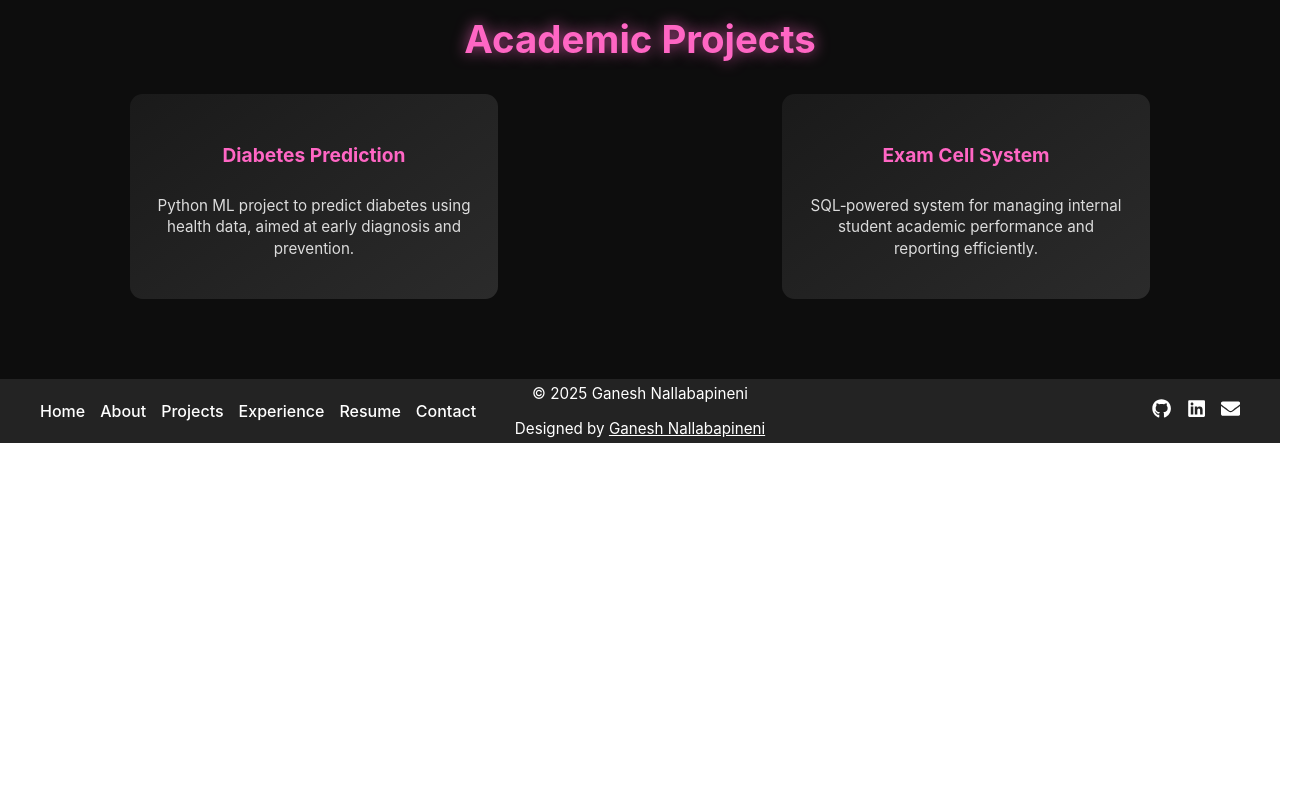
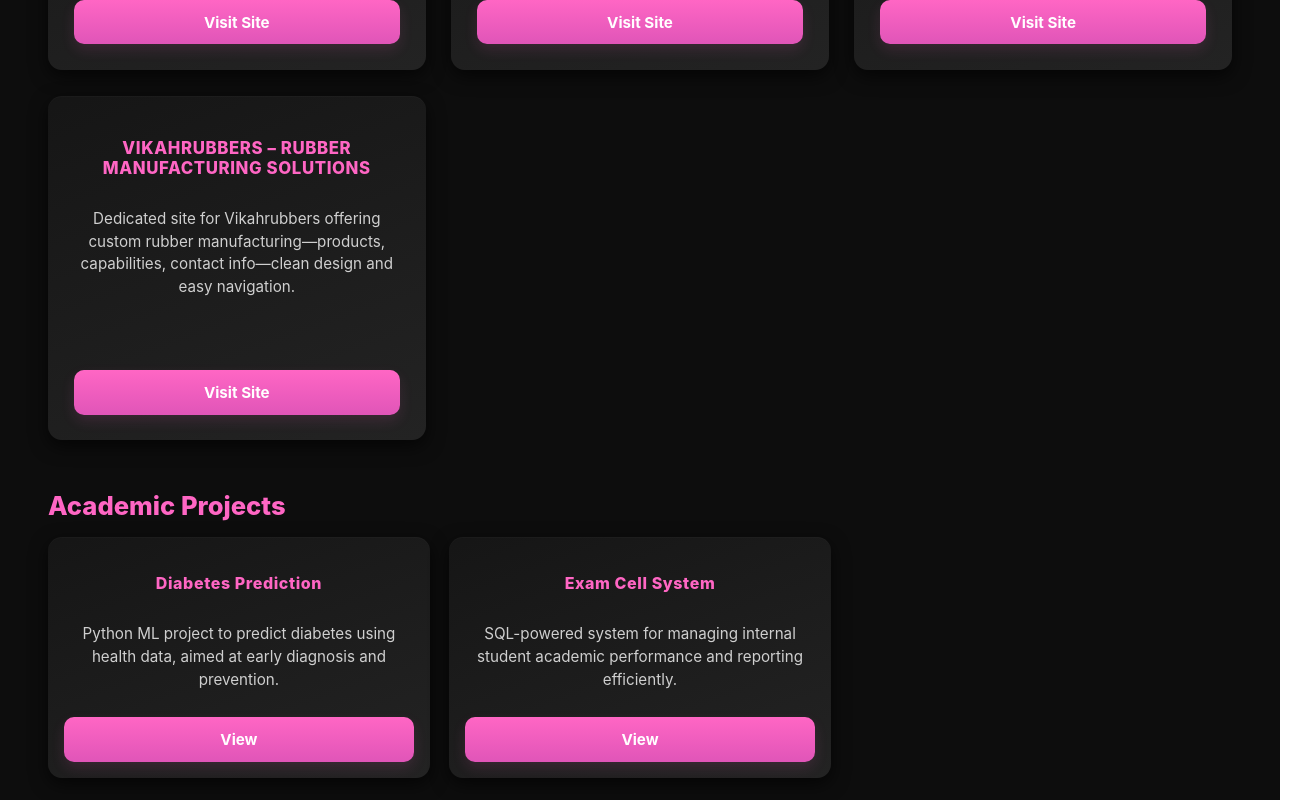
Before and after one commit to GannuNb/Portfolio, a React (Create React App) app: page /projects in a window 1280 px wide. Shown: the part 900-1700 px from the top of the page, 1304 px wide, since content can reach past the window. Before the commit the page ends 1353 px from the top, so only its background shows below. Built offline with nearby package versions, Linux system fonts and the light colour scheme.

Commit message:
projects

```diff
--- a/src/Projects.css
+++ b/src/Projects.css
@@ -1,122 +1,222 @@
-.projects-section {
-  background-color: #0d0d0d;
-  color: #e6e6e6;
-  padding: 3rem 0 5rem;
-  min-height: 100vh;
+:root {
+  --bg: #0d0d0d;
+  --card-a: rgba(22, 22, 22, 0.96);
+  --card-b: rgba(36, 36, 36, 0.96);
+  --accent: #ff66c4;
+  --accent-2: #e055b8;
+  --muted: #cfcfcf;
 }
 
-.heading-glow {
-  color: #ff66c4;
-  font-weight: bold;
-  font-size: 2.4rem;
-  text-align: center;
-  text-shadow: 0 0 15px rgba(255, 102, 196, 0.7);
-  margin-bottom: 2rem;
+/* SECTION */
+.projects-section {
+  background-color: var(--bg);
+  color: #e6e6e6;
+  padding: 4rem 1rem 5.5rem;
+  min-height: 100vh;
+  box-sizing: border-box;
 }
 
-/* Grid layout */
+/* HEADING */
+.heading-glow {
+  color: var(--accent);
+  font-weight: 800;
+  font-size: 2.6rem;
+  text-align: center;
+  text-shadow: 0 0 18px rgba(255, 102, 196, 0.65);
+  margin-bottom: 2.2rem;
+  letter-spacing: 0.6px;
+}
+
+/* MAIN PROJECT GRID (3 per row desktop) */
 .projects-grid {
   display: grid;
-  grid-template-columns: repeat(auto-fit, minmax(280px, 1fr));
-  gap: 1.5rem;
-  justify-items: center;
+  grid-template-columns: repeat(3, 1fr);
+  grid-auto-rows: 1fr;
+  gap: 1.6rem;
+  max-width: 1200px;
+  margin: 0 auto;
+  width: 100%;
+  align-items: stretch;
+  padding: 0.5rem;
+  box-sizing: border-box;
 }
 
-/* Project card */
+/* CARD */
 .project-card {
-  background: linear-gradient(145deg, #1a1a1a, #2b2b2b);
-  padding: 1.5rem;
-  border-radius: 0.8rem;
-  text-align: center;
-  transition: transform 0.3s ease, box-shadow 0.3s ease;
+  height: 100%;
+  display: flex;
+  align-items: stretch;
+  border-radius: 14px;
+  background: linear-gradient(160deg, var(--card-a), var(--card-b));
+  box-shadow: 0 6px 18px rgba(0, 0, 0, 0.65), inset 0 1px 0 rgba(255, 255, 255, 0.02);
+  transition: transform 0.28s cubic-bezier(.2, .9, .2, 1), box-shadow 0.28s;
+  overflow: hidden;
+  position: relative;
+}
+
+/* INNER LAYOUT */
+.project-card-inner {
+  padding: 1.6rem;
   display: flex;
   flex-direction: column;
   justify-content: space-between;
-  max-width: 320px;
+  text-align: center;
   width: 100%;
+  box-sizing: border-box; /* prevents children from overflowing */
 }
 
-.project-card:hover {
-  transform: translateY(-6px);
-  box-shadow: 0 8px 20px rgba(255, 102, 196, 0.4);
+/* TITLE */
+.project-title {
+  font-size: 1.05rem;
+  line-height: 1.2;
+  font-weight: 800;
+  color: var(--accent);
+  margin-bottom: 0.9rem;
+  text-transform: uppercase;
+  letter-spacing: 0.6px;
 }
 
-/* Titles and description */
-.project-title {
-  font-size: 1.2rem;
-  font-weight: bold;
-  color: #ff66c4;
-  margin-bottom: 0.8rem;
+/* DESCRIPTION */
+.project-desc {
+  font-size: 0.95rem;
+  line-height: 1.5;
+  margin-bottom: 1rem;
+  color: var(--muted);
+  flex: 1 1 auto;
+
+  display: -webkit-box;
+  -webkit-box-orient: vertical;
+  -webkit-line-clamp: 6;
+  line-clamp: 6;
+
+  overflow: hidden;
+  text-overflow: ellipsis;
 }
 
-.project-desc {
-  font-size: 0.95rem;
-  line-height: 1.4;
-  margin-bottom: 1rem;
-  color: #dcdcdc;
+/* ACTIONS */
+.project-actions {
+  margin-top: 0.6rem;
 }
 
-/* Button style (smaller now) */
+/* BUTTON */
 .project-button {
   display: inline-block;
-  padding: 0.35rem 0.7rem; /* smaller padding */
-  background-color: #ff66c4;
+  padding: 0.8rem 0rem;
+  background: linear-gradient(180deg, var(--accent), var(--accent-2));
   color: #fff;
-  font-weight: 500;
-  border-radius: 3px; /* slightly smaller */
+  font-weight: 700;
+  border-radius: 10px;
   text-decoration: none;
-  transition: background 0.3s ease, transform 0.2s ease;
-  font-size: 0.8rem; /* smaller font */
+  transition: transform 0.18s ease, filter 0.18s;
+  font-size: 0.95rem;
+  box-shadow: 0 6px 14px rgba(255, 102, 196, 0.12);
+  width: 100%;
+  max-width: 100%;          /* prevents overflow */
+  box-sizing: border-box;   /* FIX: button stays inside on mobile */
+  text-align: center;
+}
+
+/* HOVER */
+.project-card:hover {
+  transform: translateY(-8px);
+  box-shadow: 0 18px 36px rgba(0,0,0,0.6), 0 6px 22px rgba(255,102,196,0.08);
 }
 
 .project-button:hover {
-  background-color: #e055b8;
-  transform: scale(1.05);
+  filter: brightness(0.97);
+  transform: translateY(-2px);
 }
 
-/* Responsive */
-@media (max-width: 1024px) {
+/* ----------------------------------------- */
+/* ACADEMIC PROJECTS SECTION */
+/* ----------------------------------------- */
+
+.academic-section {
+  margin-top: 2.6rem;
+  max-width: 1200px;
+  margin-left: auto;
+  margin-right: auto;
+  padding: 0 0.5rem;
+  box-sizing: border-box;
+}
+
+.academic-heading {
+  color: var(--accent);
+  font-size: 1.6rem;
+  font-weight: 800;
+  margin-bottom: 1rem;
+  text-align: left;
+}
+
+.academic-grid {
+  display: grid;
+  grid-template-columns: repeat(3, 1fr);
+  gap: 1.2rem;
+  align-items: stretch;
+}
+
+.academic-card .project-card-inner {
+  padding: 1rem;
+}
+
+.academic-card .project-title {
+  font-size: 1rem;
+  text-transform: none;
+}
+
+/* ----------------------------------------- */
+/* RESPONSIVE BREAKPOINTS */
+/* ----------------------------------------- */
+
+/* Desktop → Tablet (3 → 2 columns) */
+@media (max-width: 1100px) {
   .projects-grid {
-    grid-template-columns: repeat(auto-fit, minmax(250px, 1fr));
+    grid-template-columns: repeat(2, 1fr);
+  }
+  .academic-grid {
+    grid-template-columns: repeat(2, 1fr);
   }
 }
 
-@media (max-width: 768px) {
-  .projects-grid {
-    grid-template-columns: repeat(auto-fit, minmax(220px, 1fr));
+/* Tablet → Mobile (2 → 1 column) */
+@media (max-width: 700px) {
+  .projects-grid,
+  .academic-grid {
+    grid-template-columns: 1fr;
   }
-  .project-card {
-    padding: 1.2rem;
+
+  .project-card-inner {
+    padding: 1rem;
+    text-align: left;
+  }
+
+  /* FIXED: prevent button overflow */
+  .project-button {
+    padding: 0.7rem;
+    font-size: 0.95rem;
+    border-radius: 8px;
+    width: 100%;
     max-width: 100%;
-  }
-  .project-title {
-    font-size: 1.1rem;
-  }
-  .project-desc {
-    font-size: 0.9rem;
-  }
-  .project-button {
-    padding: 0.3rem 0.6rem; /* smaller padding */
-    font-size: 0.75rem;     /* smaller font */
+    box-sizing: border-box; /* FIX */
   }
 }
 
-@media (max-width: 480px) {
-  .projects-grid {
-    grid-template-columns: 1fr;
-    gap: 1rem;
+/* Very small phones */
+@media (max-width: 420px) {
+  .project-desc {
+    font-size: 0.9rem;
+    -webkit-line-clamp: 5;
+    line-clamp: 5;
   }
-  .project-card {
-    padding: 1rem;
-  }
-  .project-title {
-    font-size: 1rem;
-  }
-  .project-desc {
-    font-size: 0.85rem;
-  }
+
   .project-button {
-    padding: 0.25rem 0.5rem; /* very small on mobile */
-    font-size: 0.7rem;
+    padding: 0.6rem;
+    font-size: 0.9rem;
   }
 }
+
+/* ACCESSIBILITY */
+.project-button:focus {
+  outline: 3px solid rgba(255,102,196,0.18);
+  outline-offset: 2px;
+}
--- a/src/Projects.js
+++ b/src/Projects.js
@@ -6,7 +6,7 @@
   {
     title: "RECYCLING MACHINERY PLATFORM",
     description:
-      "Created the company website for Vikah Ecotech, providing an interactive, user‑friendly interface that helps clients explore and choose recycling solutions.",
+      "Created the company website for Vikah Ecotech, providing an interactive, user-friendly interface that helps clients explore and choose recycling solutions.",
     link: "https://www.vikahecotech.com/",
   },
   {
@@ -30,7 +30,7 @@
   {
     title: "Venkata Siva Sai Industries – Rubber Crumb & Granules",
     description:
-      "Site highlights VSSI’s production of rubber crumb and EPDM granules, with ISO‑compliant manufacturing in Telangana. Focused on quality control and PAN‑India & export markets.",
+      "Site highlights VSSI’s production of rubber crumb and EPDM granules, with ISO-compliant manufacturing in Telangana. Focused on quality control and PAN-India & export markets.",
     link: "https://vssi.in/",
   },
   {
@@ -45,31 +45,44 @@
       "Dedicated site for Vikahrubbers offering custom rubber manufacturing—products, capabilities, contact info—clean design and easy navigation.",
     link: "https://vikahrubbers.com/",
   },
-];
-
-const academicProjects = [
+  // Academic Projects (kept in the same array but will be shown separately)
   {
     title: "Diabetes Prediction",
     description:
       "Python ML project to predict diabetes using health data, aimed at early diagnosis and prevention.",
+    link: "#",
   },
   {
     title: "Exam Cell System",
     description:
-      "SQL‑powered system for managing internal student academic performance and reporting efficiently.",
+      "SQL-powered system for managing internal student academic performance and reporting efficiently.",
+    link: "#",
   },
 ];
 
 const Projects = () => {
+  // keep original list intact — separate academic projects (last two)
+  const mainProjects = projects.slice(0, projects.length - 2);
+  const academicProjects = projects.slice(projects.length - 2);
+
   return (
     <section className="projects-section">
-      <Container>
+      <Container fluid="lg">
         <h2 className="text-center heading-glow mb-5">Projects</h2>
+
         <div className="projects-grid">
-          {projects.map((project, index) => (
-            <div key={index} className="project-card shadow-lg">
-              <h4 className="project-title">{project.title}</h4>
+          {mainProjects.map((project, index) => (
+            <article
+              key={index}
+              className="project-card"
+              aria-labelledby={`p-title-${index}`}
+            >
+              <div className="project-card-inner">
+                <h3 id={`p-title-${index}`} className="project-title">
+                  {project.title}
+                </h3>
                 <p className="project-desc">{project.description}</p>
+                <div className="project-actions">
                   <a
                     href={project.link}
                     target="_blank"
@@ -79,19 +92,44 @@
                     Visit Site
                   </a>
                 </div>
+              </div>
+            </article>
           ))}
         </div>
 
-        {/* Academic Projects */}
-        <h2 className="text-center heading-glow mt-5 mb-4">Academic Projects</h2>
-        <div className="projects-grid">
-          {academicProjects.map((project, index) => (
-            <div key={index} className="project-card shadow-lg">
-              <h4 className="project-title">{project.title}</h4>
+        {/* Academic projects section — separated and styled slightly smaller */}
+        <section className="academic-section">
+          <h3 className="academic-heading">Academic Projects</h3>
+          <div className="academic-grid">
+            {academicProjects.map((project, idx) => {
+              const key = mainProjects.length + idx;
+              return (
+                <article
+                  key={key}
+                  className="project-card academic-card"
+                  aria-labelledby={`academic-title-${idx}`}
+                >
+                  <div className="project-card-inner">
+                    <h4 id={`academic-title-${idx}`} className="project-title">
+                      {project.title}
+                    </h4>
                     <p className="project-desc">{project.description}</p>
+                    <div className="project-actions">
+                      <a
+                        href={project.link}
+                        target="_blank"
+                        rel="noopener noreferrer"
+                        className="project-button"
+                      >
+                        View
+                      </a>
                     </div>
-          ))}
                   </div>
+                </article>
+              );
+            })}
+          </div>
+        </section>
       </Container>
     </section>
   );
```
Lines whose indentation alone changed are shown as unchanged.
